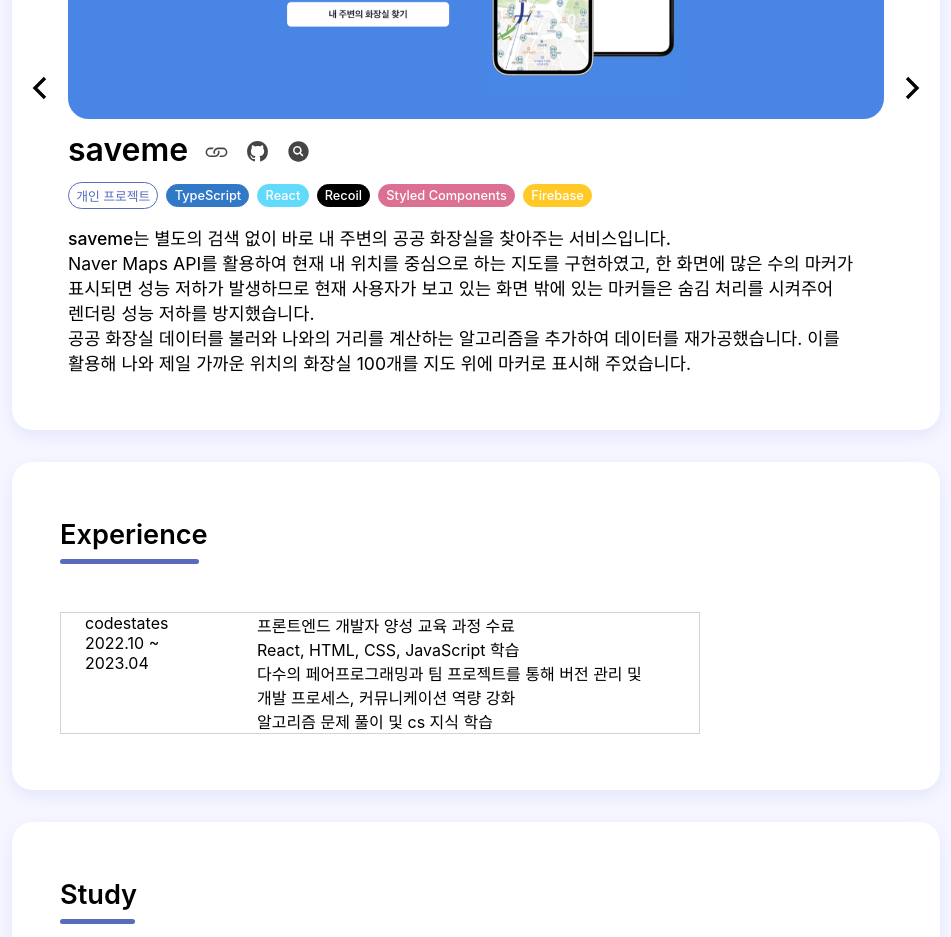
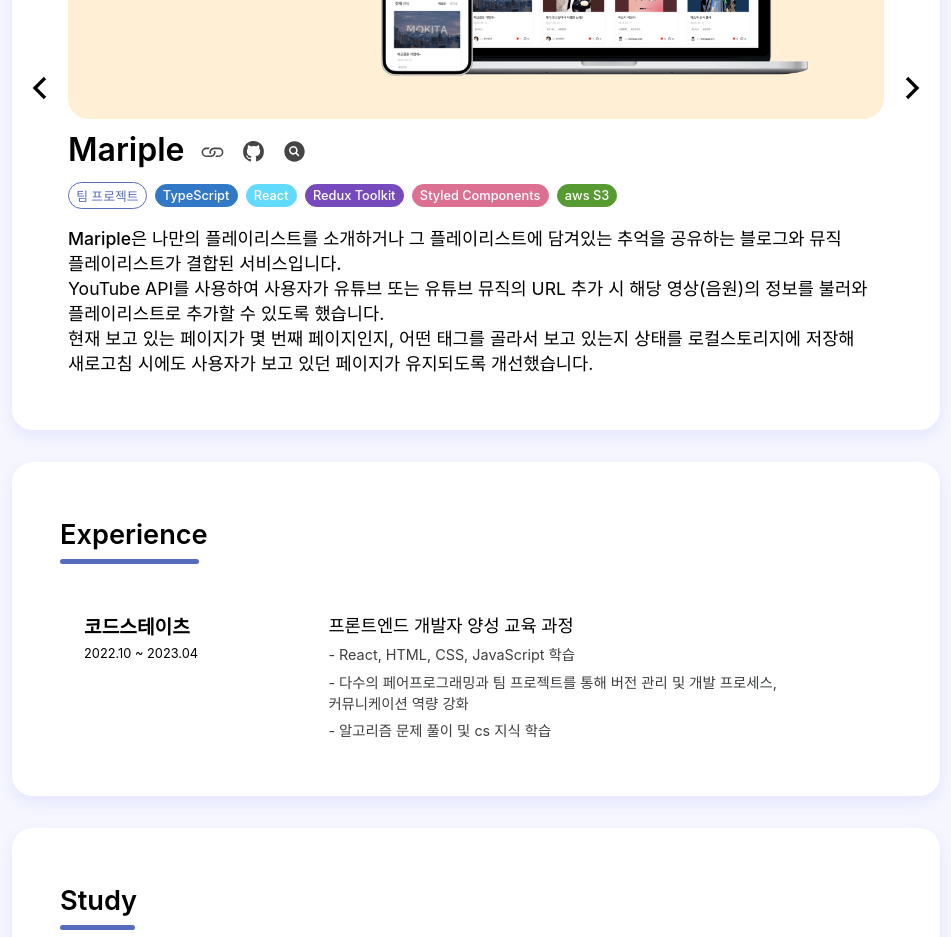
Before and after one commit to kimdonggu42/portfolio, a React (Create React App) app: page / in a window 1280 px wide. Shown: the part 1700-2637 px from the top of the page, without its empty margins (316-1267 px from the left). Built offline with nearby package versions, Linux system fonts and the light colour scheme.

Commit message:
Design : Experience 1차 완성

```diff
--- a/src/components/Experience.tsx
+++ b/src/components/Experience.tsx
@@ -1,6 +1,4 @@
 import styled from "styled-components";
-
-import { FaDotCircle } from "react-icons/fa";
 
 const ExperienceContainer = styled.div`
   padding: 3.5rem 3rem 3.5rem 3rem;
@@ -24,21 +22,49 @@ const UnderBar = styled.div`
 `;
 
 const ExperieceArea = styled.ol`
-  width: 40rem;
-  border: 1px solid lightgray;
+  width: 50rem;
+  /* border: 1px solid red; */
   list-style: none;
 `;
 
 const ExperienceList = styled.li`
   display: flex;
-  /* flex-direction: column;
-    justify-content: center; */
   word-break: keep-all;
   padding: 0 1.5rem 0 1.5rem;
 `;
 
 const ListTitle = styled.div`
+  width: 12rem;
   margin-right: 5rem;
+  /* border: 1px solid red; */
+
+  > .main {
+    font-size: 1.2rem;
+    font-weight: 600;
+    margin-bottom: 0.4rem;
+  }
+
+  > .date {
+    font-size: 0.8rem;
+  }
+`;
+
+const ListText = styled.div`
+  display: flex;
+  flex-direction: column;
+  row-gap: 0.4rem;
+  word-break: keep-all;
+  /* border: 1px solid blue; */
+
+  > .subTitle {
+    font-size: 1.1rem;
+    font-weight: 500;
+  }
+
+  > .subText {
+    font-size: 0.9rem;
+    color: #3d3f41;
+  }
 `;
 
 function Experience() {
@@ -49,18 +75,18 @@ function Experience() {
       <ExperieceArea>
         <ExperienceList>
           <ListTitle>
-            <div>codestates</div>
-            <div>2022.10 ~ 2023.04</div>
+            <div className='main'>코드스테이츠</div>
+            <div className='date'>2022.10 ~ 2023.04</div>
           </ListTitle>
-          <div>
-            <div>프론트엔드 개발자 양성 교육 과정 수료</div>
-            <div>React, HTML, CSS, JavaScript 학습</div>
-            <div>
-              다수의 페어프로그래밍과 팀 프로젝트를 통해 버전 관리 및 개발 프로세스, 커뮤니케이션
+          <ListText>
+            <div className='subTitle'>프론트엔드 개발자 양성 교육 과정</div>
+            <div className='subText'>- React, HTML, CSS, JavaScript 학습</div>
+            <div className='subText'>
+              - 다수의 페어프로그래밍과 팀 프로젝트를 통해 버전 관리 및 개발 프로세스, 커뮤니케이션
               역량 강화
             </div>
-            <div>알고리즘 문제 풀이 및 cs 지식 학습</div>
-          </div>
+            <div className='subText'>- 알고리즘 문제 풀이 및 cs 지식 학습</div>
+          </ListText>
         </ExperienceList>
       </ExperieceArea>
     </ExperienceContainer>
--- a/src/components/Project.tsx
+++ b/src/components/Project.tsx
@@ -250,7 +250,57 @@ function Project() {
       <UnderBar></UnderBar>
       <Slider {...settings}>
         <SlideArea>
-          <img src={saveme} alt='첫번째 프로젝트' />
+          <img src={mariple} alt='mariple' />
+          <SlideTextArea>
+            <SlideTitle>
+              Mariple
+              <Link to='https://www.mariple.com/' target='_blank'>
+                <BsLink className='homepageIcon' size={25} />
+                <p>웹사이트</p>
+              </Link>
+              <Link to='https://github.com/kimdonggu42/Mariple' target='_blank'>
+                <RiGithubFill className='homepageIcon' size={25} />
+                <p>깃허브</p>
+              </Link>
+              <Link
+                to='https://www.notion.so/Mariple-d09e017dfb30417384c8aa0107653fe2?pvs=4'
+                target='_blank'
+              >
+                <HiMagnifyingGlassCircle className='homepageIcon' size={25} />
+                <p>
+                  자세히
+                  <br />
+                  보기
+                </p>
+              </Link>
+            </SlideTitle>
+            <SlideTag>
+              <li>팀 프로젝트</li>
+              <li className='typeScript'>TypeScript</li>
+              <li className='react'>React</li>
+              <li className='redux'>Redux Toolkit</li>
+              <li className='styledComponents'>Styled Components</li>
+              <li className='aws'>aws S3</li>
+            </SlideTag>
+            <SlideComment>
+              <p className='mainText'>
+                Mariple은 나만의 플레이리스트를 소개하거나 그 플레이리스트에 담겨있는 추억을
+                공유하는 블로그와 뮤직 플레이리스트가 결합된 서비스입니다.
+              </p>
+              <p>
+                YouTube API를 사용하여 사용자가 유튜브 또는 유튜브 뮤직의 URL 추가 시 해당
+                영상(음원)의 정보를 불러와 플레이리스트로 추가할 수 있도록 했습니다.
+              </p>
+              <p>
+                현재 보고 있는 페이지가 몇 번째 페이지인지, 어떤 태그를 골라서 보고 있는지 상태를
+                로컬스토리지에 저장해 새로고침 시에도 사용자가 보고 있던 페이지가 유지되도록
+                개선했습니다.
+              </p>
+            </SlideComment>
+          </SlideTextArea>
+        </SlideArea>
+        <SlideArea>
+          <img src={saveme} alt='saveme' />
           <SlideTextArea>
             <SlideTitle>
               saveme
@@ -300,57 +350,7 @@ function Project() {
           </SlideTextArea>
         </SlideArea>
         <SlideArea>
-          <img src={mariple} alt='두번째 프로젝트' />
-          <SlideTextArea>
-            <SlideTitle>
-              Mariple
-              <Link to='https://www.mariple.com/' target='_blank'>
-                <BsLink className='homepageIcon' size={25} />
-                <p>웹사이트</p>
-              </Link>
-              <Link to='https://github.com/kimdonggu42/Mariple' target='_blank'>
-                <RiGithubFill className='homepageIcon' size={25} />
-                <p>깃허브</p>
-              </Link>
-              <Link
-                to='https://www.notion.so/Mariple-d09e017dfb30417384c8aa0107653fe2?pvs=4'
-                target='_blank'
-              >
-                <HiMagnifyingGlassCircle className='homepageIcon' size={25} />
-                <p>
-                  자세히
-                  <br />
-                  보기
-                </p>
-              </Link>
-            </SlideTitle>
-            <SlideTag>
-              <li>팀 프로젝트</li>
-              <li className='typeScript'>TypeScript</li>
-              <li className='react'>React</li>
-              <li className='redux'>Redux Toolkit</li>
-              <li className='styledComponents'>Styled Components</li>
-              <li className='aws'>aws S3</li>
-            </SlideTag>
-            <SlideComment>
-              <p className='mainText'>
-                Mariple은 나만의 플레이리스트를 소개하거나 그 플레이리스트에 담겨있는 추억을
-                공유하는 블로그와 뮤직 플레이리스트가 결합된 서비스입니다.
-              </p>
-              <p>
-                YouTube API를 사용하여 사용자가 유튜브 또는 유튜브 뮤직의 URL 추가 시 해당
-                영상(음원)의 정보를 불러와 플레이리스트로 추가할 수 있도록 했습니다.
-              </p>
-              <p>
-                현재 보고 있는 페이지가 몇 번째 페이지인지, 어떤 태그를 골라서 보고 있는지 상태를
-                로컬스토리지에 저장해 새로고침 시에도 사용자가 보고 있던 페이지가 유지되도록
-                개선했습니다.
-              </p>
-            </SlideComment>
-          </SlideTextArea>
-        </SlideArea>
-        <SlideArea>
-          <img src={Todoit} alt='세번째 프로젝트' />
+          <img src={Todoit} alt='todoit' />
           <SlideTextArea>
             <SlideTitle>
               Todo!t
```
